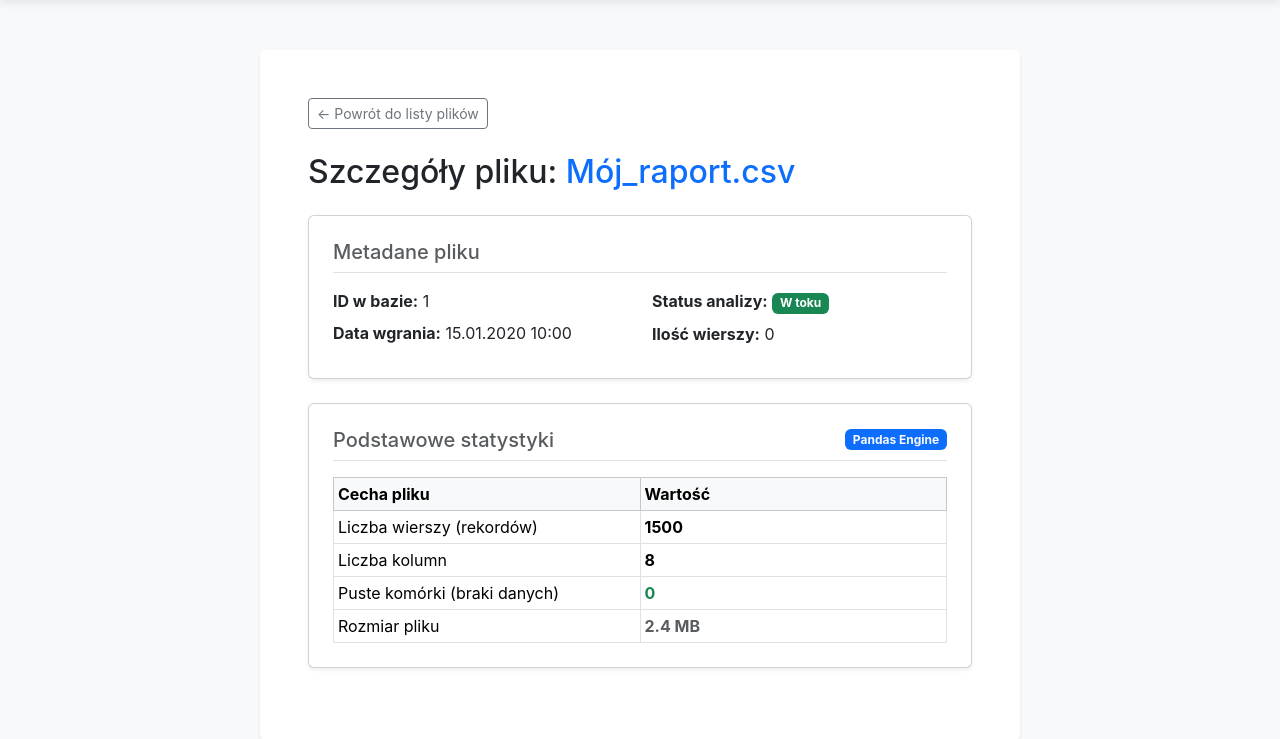
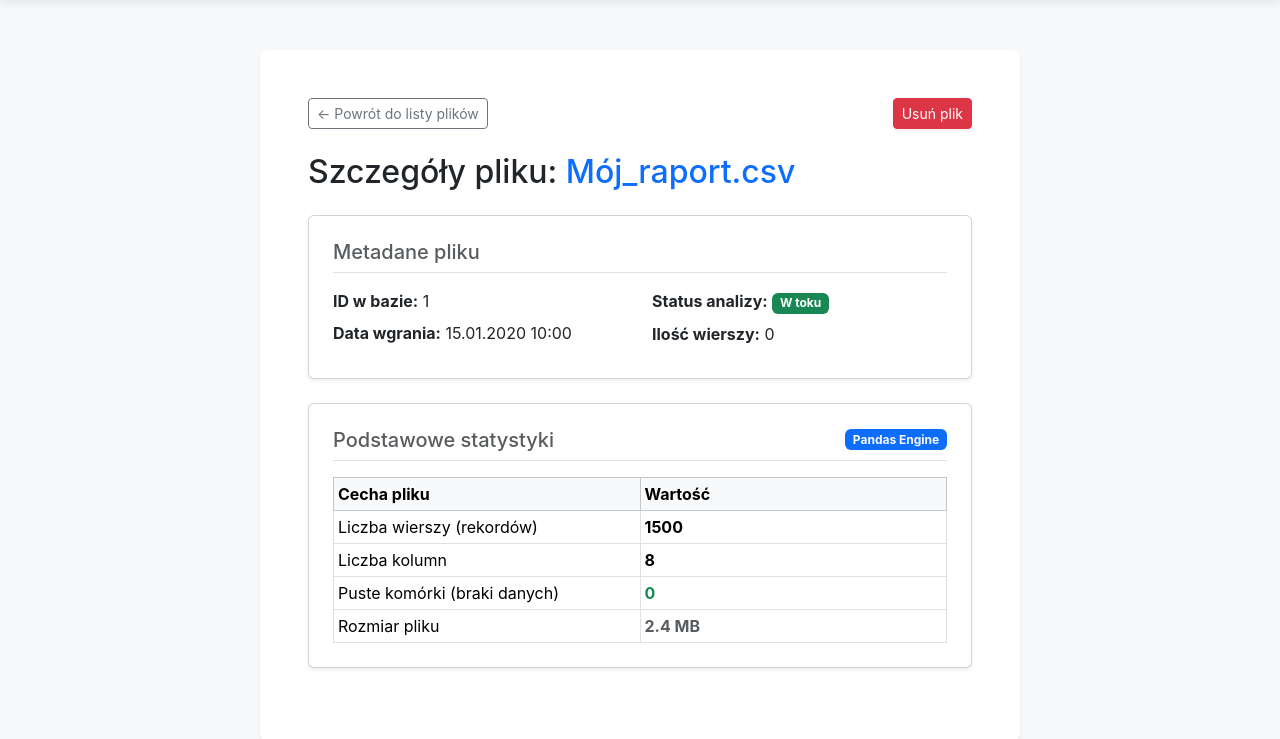
Before and after one commit to karolkamuda89-ux/Projekt, a Django app: template datasets/templates/datasets/detail.html in a window 1280 px wide. Shown: the part 56-795 px from the top of the page. Run offline with Django 5.2, Linux system fonts and the light colour scheme; the template is opened without the code that fills it: most values are stand-ins (such as "Sample title", 1, 10 or a date in 2020).

Commit message:
add delete entrance from database button

```diff
--- a/datasets/templates/datasets/detail.html
+++ b/datasets/templates/datasets/detail.html
@@ -3,10 +3,16 @@
 {% block content %}
 <div class="text-start" data-aos="fade-up">
 
-    <!-- przycisk powrotu -->
-    <a href="{% url 'list' %}" class="btn btn-outline-secondary btn-sm mb-4">
-        &larr; Powrót do listy plików
-    </a>
+    <div class="d-flex justify-content-between align-items-center mb-4">
+        <!-- przycisk powrotu -->
+        <a href="{% url 'list' %}" class="btn btn-outline-secondary btn-sm">
+            &larr; Powrót do listy plików
+        </a>
+        <!-- przycisk do usuwania pliku -->
+    <button type="button" class="btn btn-danger btn-sm shadow-sm" data-bs-toggle="modal" data-bs-target="#deleteModal">
+            Usuń plik
+        </button>
+</div>
 
     <!-- nagłówek -->
     <h2 class="mb-4">Szczegóły pliku: <span class="text-primary">{{ plik.title|default:"Mój_raport.csv" }}</span></h2>
@@ -71,3 +77,31 @@
 
 </div>
 {% endblock %}
+
+{% block modals %}
+<div class="modal fade" id="deleteModal" tabindex="-1" aria-labelledby="deleteModalLabel" aria-hidden="true">
+    <div class="modal-dialog modal-dialog-centered">
+        <div class="modal-content">
+
+            <div class="modal-header bg-danger text-white">
+                <h5 class="modal-title" id="deleteModalLabel">Potwierdzenie usunięcia</h5>
+                <button type="button" class="btn-close btn-close-white" data-bs-dismiss="modal" aria-label="Close"></button>
+            </div>
+
+            <div class="modal-body">
+                Czy na pewno chcesz trwale usunąć ten plik z bazy danych? <strong>Tej operacji nie można cofnąć!</strong>
+            </div>
+
+            <div class="modal-footer bg-light">
+                <button type="button" class="btn btn-secondary" data-bs-dismiss="modal">Anuluj</button>
+
+                <form action="#" method="POST" class="m-0">
+                    {% csrf_token %}
+                    <button type="submit" class="btn btn-danger">Tak, usuń trwale</button>
+                </form>
+            </div>
+
+        </div>
+    </div>
+</div>
+{% endblock %}
--- a/datasets/templates/datasets/index.html
+++ b/datasets/templates/datasets/index.html
@@ -66,5 +66,9 @@
         });
     </script>
 
+    <!-- miejsce na okienka modals -->
+    {% block modals %}
+    {% endblock %}
+
 </body>
 </html>
```
